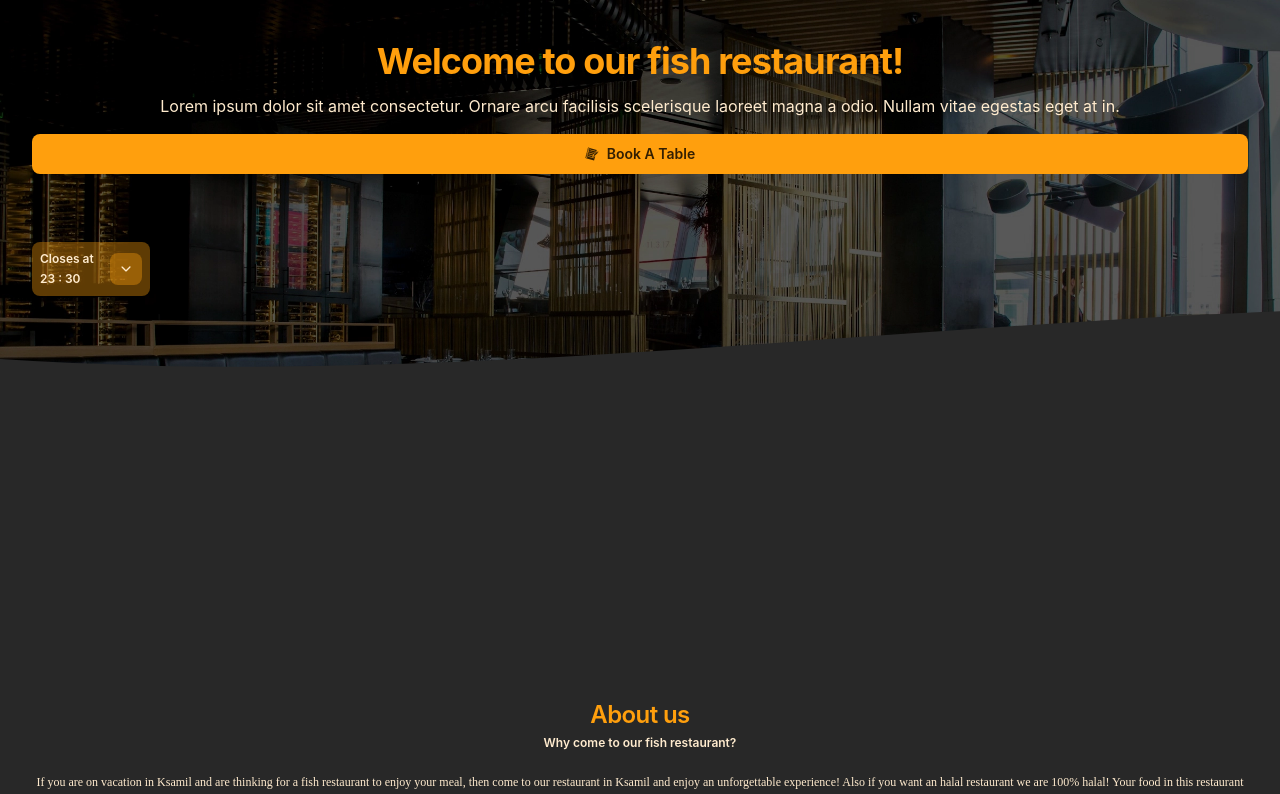
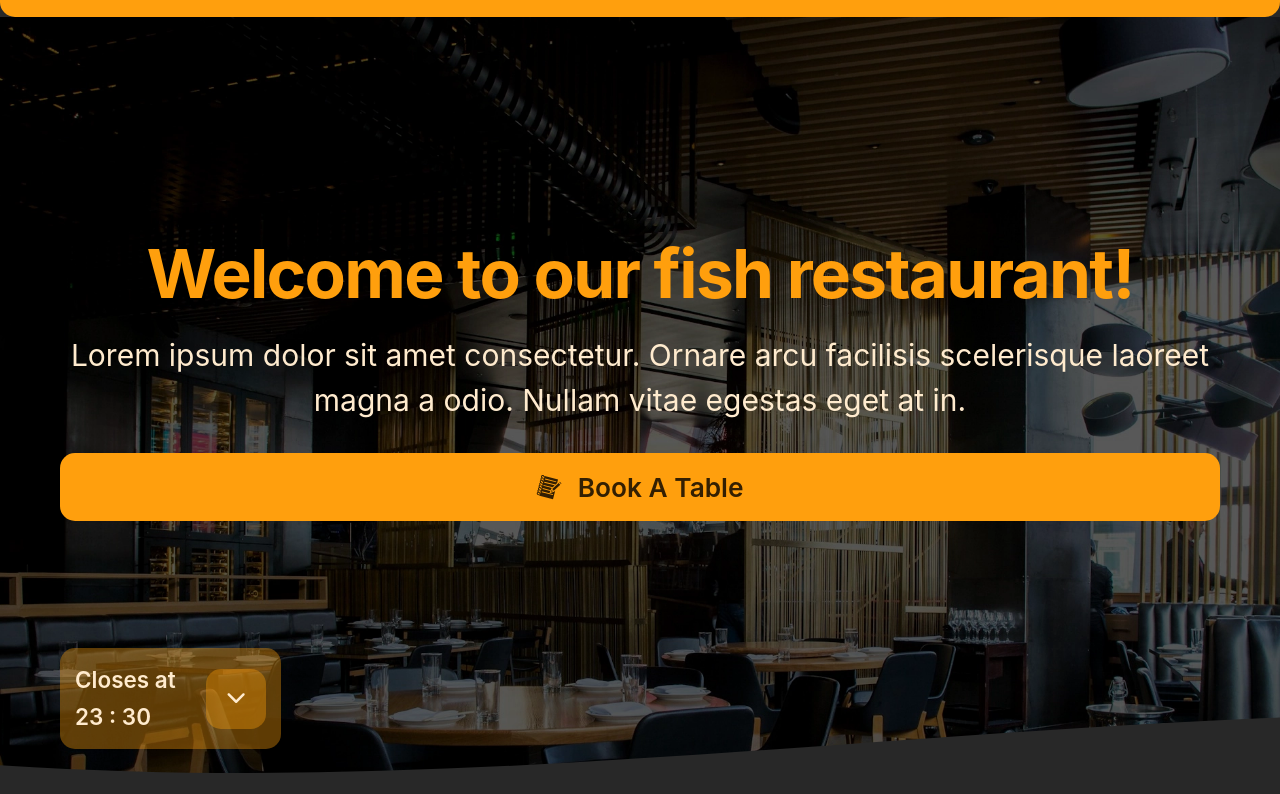
Before and after one commit to Flori1234657/Restorant-Nur, a React (Vite) app in the folder frontend/: page / in a window 1280 px wide. Shown: the part 900-1694 px from the top of the page. Built offline with nearby package versions, Linux system fonts and the light colour scheme; a web font is replaced by a local one.

Commit message:
Elhamdulilah finished home ph:320-600

```diff
--- a/frontend/src/components/pages/home/layouts/heroSection/Hero.tsx
+++ b/frontend/src/components/pages/home/layouts/heroSection/Hero.tsx
@@ -1,9 +1,8 @@
 import { AspectRatio, Button, Stack, Typography } from "@mui/joy";
-import { ReactSVG } from "react-svg";
 import HomeWave from "../../../../../assets/svg/waves/home-wave.svg";
-import HoursClosedModal from "./openHours/HoursClosedModal";
 import { GiNotebook as Icon } from "react-icons/gi";
 import BgImg from "../../../../../assets/webp/home/hero-image-placeholder.webp";
+import HoursCard from "./openHours/HoursCard";
 
 const Hero = () => {
   return (
@@ -44,7 +43,7 @@ const Hero = () => {
         </Button>
       </Stack>
       <Stack position="relative" mt="4.25rem">
-        <HoursClosedModal />
+        <HoursCard />
         <AspectRatio sx={{ width: "100%" }} ratio="2.81">
           <img src={HomeWave} alt="" />
         </AspectRatio>
--- /dev/null
+++ b/frontend/src/components/pages/home/layouts/heroSection/openHours/HoursCard.tsx
@@ -0,0 +1,16 @@
+import { useState } from "react";
+import HoursClosedModal from "./HoursClosedModal";
+import HoursModal from "./HoursModal";
+
+const HoursCard = () => {
+  const [openModal, setOpenModal] = useState<boolean>(false);
+
+  return (
+    <>
+      <HoursClosedModal openModal={setOpenModal} />
+      <HoursModal open={openModal} setOpen={setOpenModal} />
+    </>
+  );
+};
+
+export default HoursCard;
--- a/frontend/src/components/pages/home/layouts/heroSection/openHours/HoursClosedModal.tsx
+++ b/frontend/src/components/pages/home/layouts/heroSection/openHours/HoursClosedModal.tsx
@@ -2,7 +2,11 @@ import { Card, CardContent, IconButton, Typography } from "@mui/joy";
 import { IoIosArrowDown as Icon } from "react-icons/io";
 import { closedModalTxt } from "../../sxObj/sxHoursModal";
 
-const HoursClosedModal = () => {
+type Props = {
+  openModal: React.Dispatch<React.SetStateAction<boolean>>;
+};
+
+const HoursClosedModal = (props: Props) => {
   return (
     <Card
       sx={{
@@ -15,6 +19,7 @@ const HoursClosedModal = () => {
         bgcolor: "rgba(255, 159, 13, 0.37)",
         ml: "2rem",
         border: "none",
+        borderRadius: "0.5rem",
       }}
     >
       <CardContent>
@@ -35,6 +40,7 @@ const HoursClosedModal = () => {
         size="sm"
         variant="solid"
         color="primary"
+        onClick={() => props.openModal(true)}
       >
         <Icon />
       </IconButton>
--- a/frontend/src/components/pages/home/layouts/heroSection/openHours/HoursModal.tsx
+++ b/frontend/src/components/pages/home/layouts/heroSection/openHours/HoursModal.tsx
@@ -1,7 +1,12 @@
-import { IconButton, Modal, ModalDialog, Table } from "@mui/joy";
+import { Button, Modal, ModalDialog, Table } from "@mui/joy";
 import { IoIosArrowUp as Icon } from "react-icons/io";
 
-const HoursModal = () => {
+type Props = {
+  open: boolean;
+  setOpen: React.Dispatch<React.SetStateAction<boolean>>;
+};
+
+const HoursModal = (props: Props) => {
   const placeholderData = [
     { opensAt: "07 : 45", closesAt: "11 : 45" },
     { opensAt: "07 : 45", closesAt: "11 : 45" },
@@ -12,30 +17,44 @@ const HoursModal = () => {
     { opensAt: "07 : 45", closesAt: "11 : 45" },
   ];
 
+  const styles = {
+    head: {
+      fontSize: "0.875rem",
+      backgroundColor: "transparent",
+    },
+    data: { fontSize: "0.75rem", fontWeight: "bold" },
+  };
+
   return (
-    <Modal open={false}>
-      <ModalDialog>
-        <Table aria-label="basic table">
+    <Modal open={props.open}>
+      <ModalDialog
+        sx={(theme) => ({
+          width: "100%",
+          borderRadius: "0.5rem",
+          bgcolor: theme.palette.primary[100],
+        })}
+      >
+        <Table>
           <thead>
             <tr>
-              <th>Week D.</th>
-              <th>Opens ar</th>
-              <th>Closes at</th>
+              <th style={styles.head}>Week D.</th>
+              <th style={styles.head}>Opens at</th>
+              <th style={styles.head}>Closes at</th>
             </tr>
           </thead>
           <tbody>
             {placeholderData.map((el, i) => (
               <tr key={i}>
-                <td>{i + 1}</td>
-                <td>{el.opensAt}</td>
-                <td>{el.closesAt}</td>
+                <td style={styles.data}>{i + 1}</td>
+                <td style={styles.data}>{el.opensAt}</td>
+                <td style={styles.data}>{el.closesAt}</td>
               </tr>
             ))}
           </tbody>
         </Table>
-        <IconButton>
-          <Icon />
-        </IconButton>
+        <Button startDecorator={<Icon />} onClick={() => props.setOpen(false)}>
+          Close
+        </Button>
       </ModalDialog>
     </Modal>
   );
--- a/frontend/src/components/same/navbar/components/PhoneNav.tsx
+++ b/frontend/src/components/same/navbar/components/PhoneNav.tsx
@@ -8,7 +8,7 @@ const PhoneNav = () => {
         width: "100%",
         position: "fixed",
         bottom: 0,
-        zIndex: "10000",
+        zIndex: "1100",
       }}
     >
       <Stack
--- a/frontend/src/customTheme.tsx
+++ b/frontend/src/customTheme.tsx
@@ -88,19 +88,19 @@ const theme = extendTheme({
     JoyButton: {
       styleOverrides: {
         root: {
-          borderRadius: "8px",
+          borderRadius: "0.5rem",
         },
       },
     },
     JoyIconButton: {
       styleOverrides: {
-        root: { borderRadius: "8px" },
+        root: { borderRadius: "0.5rem" },
       },
     },
     JoyInput: {
       styleOverrides: {
         root: {
-          borderRadius: "8px",
+          borderRadius: "0.5rem",
         },
       },
     },
--- a/frontend/src/index.scss
+++ b/frontend/src/index.scss
@@ -11,6 +11,8 @@
 
 html {
   width: 100%;
+  // Font 320-600
+  font-size: clamp(1rem, 0rem + 5vw, 1.875rem); // 16px - 30px
 }
 body {
   background-color: #282828;
```
